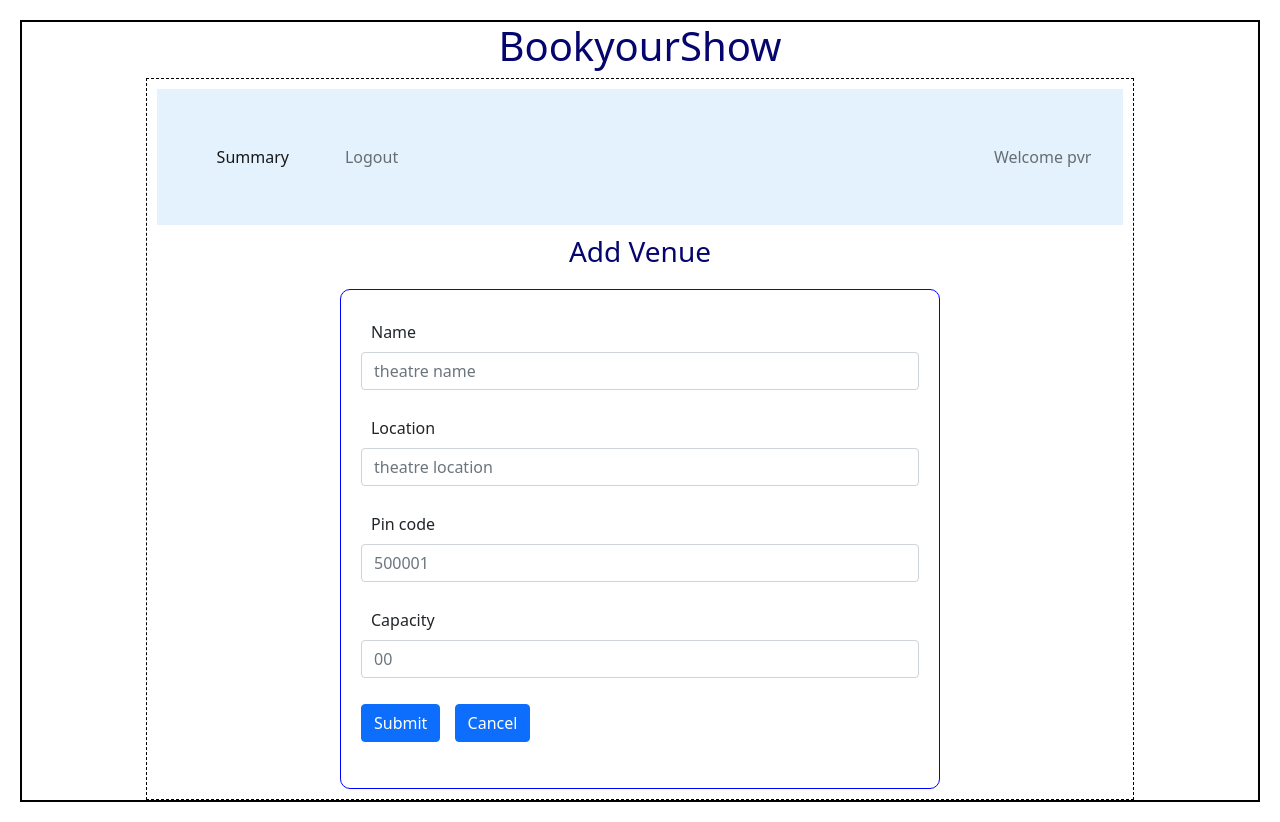
After one commit to Kaamesh1102/Ticket_Counter, a Flask app: a page that uses templates/add_venue.html in a window 1280 px wide. The commit adds this page. Run offline with Flask 3, Linux system fonts and the light colour scheme.

Commit message:
Adding Venue by Admin

```diff
--- a/backend/controllers.py
+++ b/backend/controllers.py
@@ -1,5 +1,5 @@
 # app routes
-from flask import Flask,render_template,request
+from flask import Flask,render_template,request,url_for,redirect
 from .models import *
 from flask import current_app as app
 
@@ -14,9 +14,9 @@
         pwd = request.form.get("password")
         usr = User_Info.query.filter_by(email = uname,password = pwd).first()
         if usr and usr.role == 0 :
-            return render_template("admin_dashboard.html")
+            return redirect(url_for("admin_dashboard",name = uname))
         elif usr and usr.role == 1 :
-            return render_template("user_dashboard.html")
+            return redirect(url_for("user_dashboard",name = uname))
         else:
             return render_template("login.html",msg = "Invalid user credentials")
 
@@ -39,3 +39,35 @@
         db.session.commit()
         return render_template("login.html",msg = "Registration Succesful, Login in now")
     return render_template("signup.html",msg = "")
+
+#Common route for admin dashboard
+@app.route("/admin/<name>")
+def admin_dashboard(name):
+    theatres=get_theatres()
+    return render_template("admin_dashboard.html",name=name,theatres=theatres)
+
+
+@app.route("/user/<name>")
+def user_dashboard(name):
+    return render_template("user_dashboard.html",name=name)
+
+
+@app.route("/venue/<name>",methods=["POST","GET"])
+def add_venue(name):
+    if request.method=="POST":
+        vname=request.form.get("name")
+        location=request.form.get("location")
+        pin_code=request.form.get("pin_code")
+        capacity=request.form.get("capacity")
+        new_theatre=Theatre(name=vname,location=location,pin_code=pin_code,capacity=capacity)
+        db.session.add(new_theatre)
+        db.session.commit()
+        return redirect(url_for("admin_dashboard",name=name))
+
+    return render_template("add_venue.html",name=name)
+
+
+#Other supported functions
+def get_theatres():
+    theatres=Theatre.query.all()
+    return theatres
--- a/backend/models.py
+++ b/backend/models.py
@@ -24,7 +24,7 @@
     location=db.Column(db.String,nullable=False)
     pin_code=db.Column(db.Integer,nullable=False)
     capacity=db.Column(db.Integer,nullable=False)
-    venue_pic_url=db.Column(db.String,nullable=True,default="None")
+    # venue_pic_url=db.Column(db.String,nullable=True,default="None")
     shows = db.relationship("Show" , cascade = "all,delete" , backref = "theatre" , lazy = True)
     #Theatre can access all of his shows
 
--- /dev/null
+++ b/templates/add_venue.html
@@ -0,0 +1,32 @@
+{%extends "admin_layout.html"%} <!--Inherited all nav features-->
+{%block content%}
+                <div class="center"><h3>Add Venue</h3></div>
+                <form action="#" method="POST">
+                <div class="input_form">
+                    <div class="mb-3">
+                        <label for="name" class="form-label">Name</label>
+                        <input type="text" class="form-control" name="name" id="name" placeholder="theatre name">
+                    </div>
+                    <div class="mb-3">
+                        <label for="location" class="form-label">Location</label>
+                        <input type="text" class="form-control" name="location" id="location" placeholder="theatre location">
+                    </div>
+                    <div class="mb-3">
+                        <label for="pin_code" class="form-label">Pin code</label>
+                        <input type="number" class="form-control" name="pin_code" id="pin_code" placeholder="500001">
+                    </div>
+                    <div class="mb-3">
+                        <label for="capacity" class="form-label">Capacity</label>
+                        <input type="number" class="form-control" name="capacity" id="capacity" placeholder="00">
+                    </div>
+                    <!-- <div class="mb-3">
+                        <label for="file_upload" class="form-label">File</label>
+                        <input type="file" class="form-control" name="file_upload" id="file_upload">
+                    </div> -->
+                    <div class="mb-3">
+                        <button type="submit" class="btn btn-primary">Submit</button>
+                        <a href="/admin/{{name}}" type="button" class="btn btn-primary">Cancel</a>
+                    </div>
+                </div>
+                </form>
+{%endblock%}
--- /dev/null
+++ b/templates/admin_layout.html
@@ -0,0 +1,36 @@
+<!DOCTYPE html>
+<html>
+    <head>
+        <!-- <link rel="stylesheet" href="/Ticket_Counter/static/styles/main.css"> -->
+        <link rel="stylesheet" href="{{ url_for('static', filename='styles/main.css') }}">
+        <link href="https://cdn.jsdelivr.net/npm/bootstrap@5.1.3/dist/css/bootstrap.min.css" rel="stylesheet" integrity="sha384-1BmE4kWBq78iYhFldvKuhfTAU6auU8tT94WrHftjDbrCEXSU1oBoqyl2QvZ6jIW3" crossorigin="anonymous">
+        <title>Admin Dashboard</title>
+    </head>
+    <body>
+        <div class="my_container">
+            <div class="center"><h1>BookyourShow</h1></div>
+            <div class="my_panel">
+                <nav class="navbar navbar-expand-lg navbar-light " style="background-color: #e3f2fd;">
+                    <div class="container-fluid">
+                      <div class="collapse navbar-collapse" id="navbarText">
+                        <ul class="navbar-nav me-auto mb-2 mb-lg-0">
+                          <li class="nav-item">
+                            <a class="nav-link active" aria-current="page" href="#">Summary</a>
+                          </li>
+                          <li class="nav-item">
+                            <a class="nav-link" href="#">Logout</a>
+                          </li>
+                        </ul>
+                        <span class="navbar-text">
+                          Welcome {{name}}
+                        </span>
+                      </div>
+                    </div>
+                </nav>
+                {%block content%}
+                <!-- this part is getting from child html -->
+                {%endblock%}
+            </div>
+        </div>
+    </body>
+</html>
--- a/templates/login.html
+++ b/templates/login.html
@@ -8,7 +8,7 @@
     </head>
     <body>
         <div class="my_container">
-            <div class="center"><h1>BookyourShowd</h1></div>
+            <div class="center"><h1>BookyourShow</h1></div>
             <div class="my_panel">
                 <div class="center"><h3>Login</h3></div>
                 <form action="/login" method="POST">
```
Also changed, not shown: templates/admin_dashboard.html (+24 -45 lines), templates/user_dashboard.html (+4 -37 lines), templates/user_layout.html (added, +39 -0 lines), instance/ticket_show.sqlite3.
